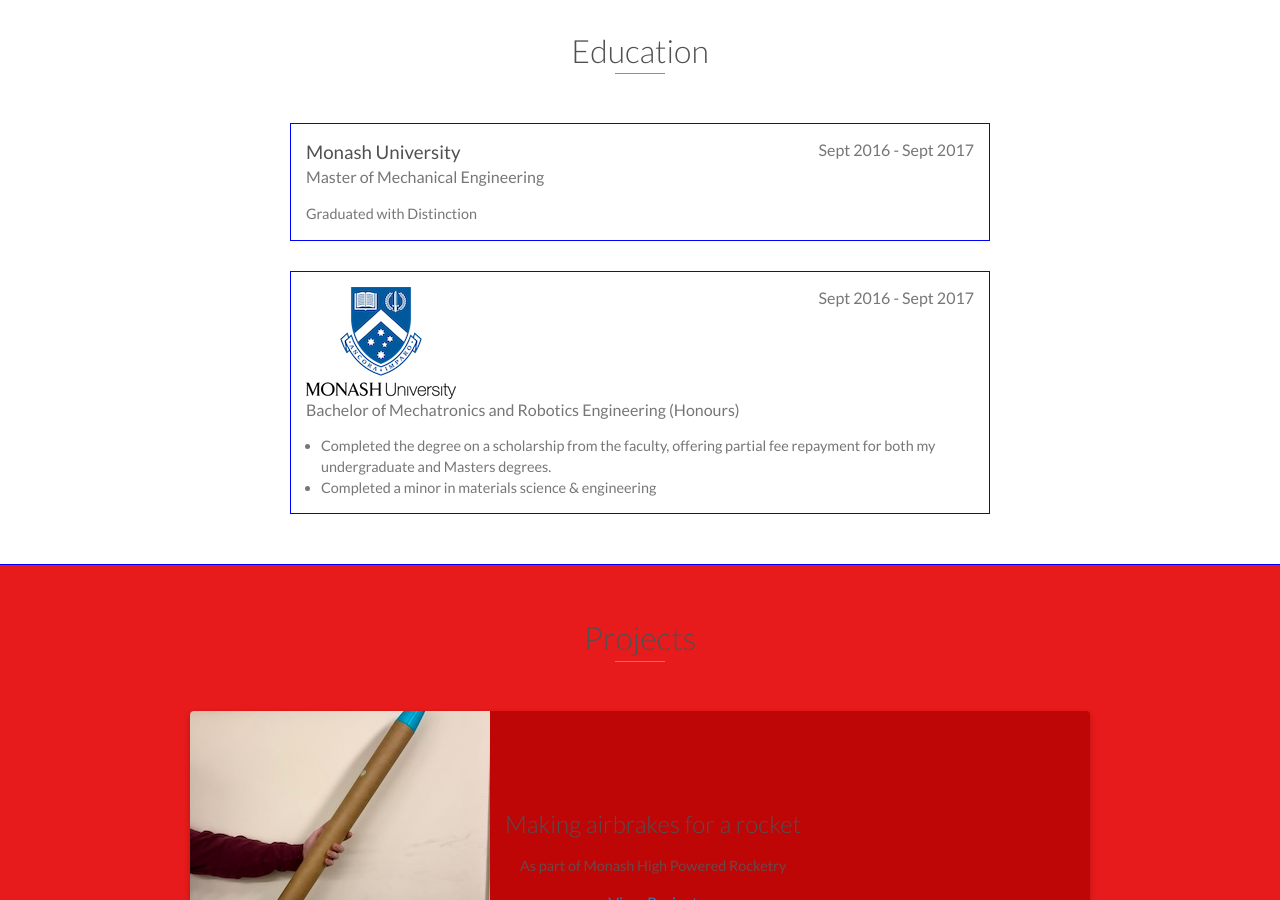
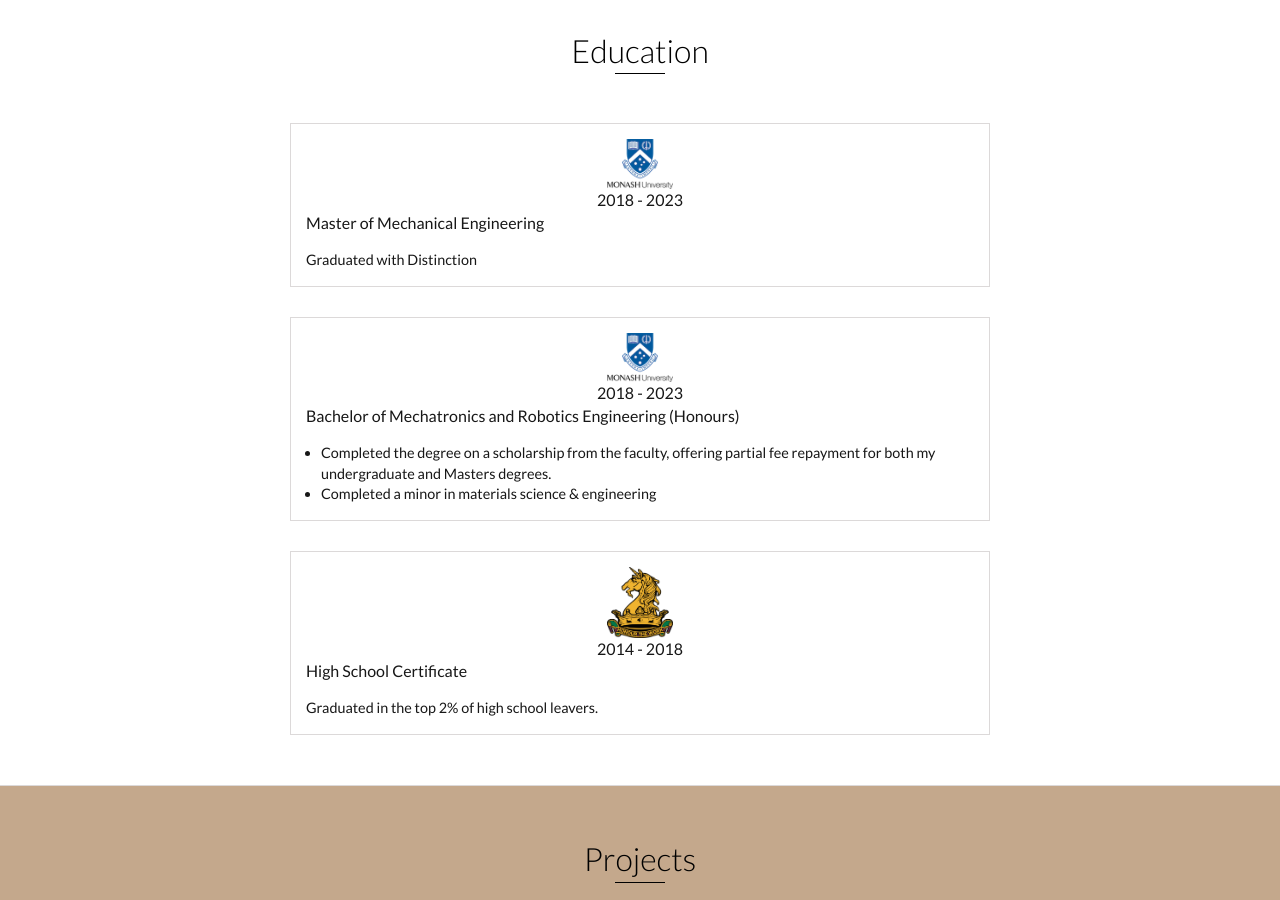
Before and after one commit to standon99/standon99.github.io, a website: page index.html in a window 1280 px wide. Shown: the part 1900-2800 px from the top of the page. Drawn offline with nearby package versions, Linux system fonts and the light colour scheme.

Commit message:
updated colour scheme and eductaion format

```diff
--- a/index.html
+++ b/index.html
@@ -5,7 +5,7 @@
     <meta charset="utf-8">
     <meta http-equiv="X-UA-Compatible" content="IE=edge">
     <meta name="viewport" content="width=device-width, initial-scale=1">
-    <title>My Portfolio</title>
+    <title>Siddhant Tandon</title>
 	<link rel="shortcut icon" href="favicon.ico" type="image/x-icon">
 	<link rel="icon" href="favicon.ico" type="image/x-icon">
     <link href="https://fonts.googleapis.com/css?family=Lato:300,400,700,900" rel="stylesheet">
@@ -115,8 +115,10 @@
         <h2 class="heading">Education</h2>
         <div class="row">
             <div class="education-block">
-                <h3>Monash University</h3>
-                <span class="education-date">Sept 2016 - Sept 2017</span>
+                <div class="education-image">
+                    <img src="images/MonashLogo.png" alt="Monash University Logo" class=center>
+                </div>
+                <span class="education-date">2018 - 2023</span>
                 <h4>Master of Mechanical Engineering</h4>
                 <p>
                     Graduated with Distinction
@@ -125,12 +127,10 @@
             <!-- End .education-block -->
 
             <div class="education-block">
-                <h3>
-                </h3>
-                <div class="project-image">
-                    <img src="images/MonashLogo.png" class="center"/>
+                <div class="education-image">
+                    <img src="images/MonashLogo.png" alt="Monash University Logo" class=center>
                 </div>
-                <span class="education-date">Sept 2016 - Sept 2017</span>
+                <span class="education-date">2018 - 2023</span>
                 <h4>Bachelor of Mechatronics and Robotics Engineering (Honours)</h4>
                 <ul>
                     <li>
@@ -140,6 +140,17 @@
                         Completed a minor in materials science & engineering
                     </li>
                 </ul>
+            </div>
+
+            <div class="education-block">
+                <div class="education-image">
+                    <img src="images/mhs_logo.png" alt="Melbourne High School Logo" class=center>
+                </div>
+                <span class="education-date">2014 - 2018</span>
+                <h4>High School Certificate</h4>
+                <p>
+                    Graduated in the top 2% of high school leavers.
+                </p>
             </div>
         </div>
         <!-- End .education-block -->
@@ -224,7 +235,7 @@
             <div class="row">
                 <div class="col-sm-5 copyright">
                     <p>
-                        Copyright &copy; <span id="current-year">2022</span> YOUR NAME
+                        &copy; <span id="current-year">Siddhant Tandon</span> 2024
                     </p>
                 </div>
                 <div class="col-sm-2 top">
--- a/scss/styles.scss
+++ b/scss/styles.scss
@@ -1,32 +1,3 @@
-/*!
-    Title: Dev Portfolio Template
-    Version: 1.2.2
-    Last Change: 03/25/2020
-    Author: Ryan Fitzgerald
-    Repo: https://github.com/RyanFitzgerald/devportfolio-template
-    Issues: https://github.com/RyanFitzgerald/devportfolio-template/issues
-
-    Description: This file contains all the styles associated with the page
-    that don't come from third party libraries. This file gets compiled using
-    Gulp and send to the /css folder which is then loaded on the page.
-*/
-/*
-    File Contents:
-
-        1. Variables
-        2. Mixins
-        3. Global Styles
-        4. Lead Styles
-        5. About Styles
-        6. Experience Styles
-        7. Education Styles
-        8. Project Styles
-        9. Skills Styles
-        10. Contact Styles
-        11. Optional Section Styles
-        12. Media Queries
-*/
-
 /*
     ------------------------
     ----- 1. Variables -----
@@ -34,19 +5,19 @@
 */
 
 // Define base and accent colors
-$base-color: #e3781c;
+$base-color: #000000;
 $base-color-hover: darken($base-color, 10%);
 
 // Define background colors
-$background: #505050;
-$background-alt: #e71b1b;
+$background: #c4a88c;
+$background-alt: #c4a88c;
 
 // Define border colors
-$border: #0000ff;
+$border: #dcd9d9;
 
 // Define text colors
-$heading: #515151;
-$text: #585858d1;
+$heading: #000000;
+$text: #171717;
 
 /*
     ---------------------
@@ -114,7 +85,7 @@
             h4 {
                 font-size: 1.2em;
                 font-weight: 300;
-                color: #7e8890;
+                color: #008cff;
                 margin: 0 0 15px 0;
             }
 
@@ -309,6 +280,8 @@
 
 .shadow {
     box-shadow: 0 1px 3px rgba(0,0,0,0.12), 0 1px 2px rgba(0,0,0,0.24);
+    border-radius: 17px;
+    margin-top: 20px;
 }
 
 .shadow-large {
@@ -376,15 +349,16 @@
         letter-spacing: 0.05em;
         line-height: 0.9em;
     }
-
+// header2's params
     h2 {
-        color: lighten($base-color, 25%);
-        font-weight: 500;
+        color: lighten($base-color, 70%);
+        font-weight: 700;
         font-size: 2.25em;
         margin-bottom: 15px;
     }
 }
 
+// NOTE this where opacity of the top pane is set
 #lead-overlay {
     position: absolute;
     height: 100%;
@@ -393,7 +367,7 @@
     right: 0;
     bottom: 0;
     left: 0;
-    background: rgba($base-color-hover, 0.8);
+    background: rgba($base-color-hover, 1);
     z-index: 1;
 }
 
@@ -566,8 +540,8 @@
     position: absolute;
     left: 0;
     top: 10px;
-    font-weight: 300;
-    color: #374054;
+    font-weight: bold;
+    color: #161616;
 }
 
 /*
@@ -603,7 +577,8 @@
 
     span {
         color: $text;
-        float: right;
+        display: flex;
+        justify-content: center
     }
 
     h4 {
@@ -621,6 +596,19 @@
 
     ul {
         padding: 0 0 0 15px;
+    }
+
+    /*
+    ---------------------------------------
+    ----- 12. Custon Style Elements   -----
+    ---------------------------------------
+*/
+
+    .center {
+        display: block;
+        margin-left: auto;
+        margin-right: auto;
+        width: 10%;
     }
 }
 
@@ -646,7 +634,7 @@
     max-width: 900px;
     margin: 0 auto 30px auto;
     overflow: hidden;
-    background: #be0606;
+    background: #fff;
     border-radius: 4px;
 }
 
@@ -752,10 +740,10 @@
         border: none;
         margin-bottom: 10px;
         background: darken($base-color, 15%);
-        color: #fb7a7a;
+        color: #fff;
         @include transition();
         @include placeholder {
-            color: #b3a3a3;
+            color: #fff;
         }
 
         &:focus {
@@ -955,6 +943,7 @@
     .education-block {
         h3, span {
             float: none;
+            text-align: center;
         }
     }
 
```
Also changed, not shown: css/styles.css, images/mhs_logo.png (added).
